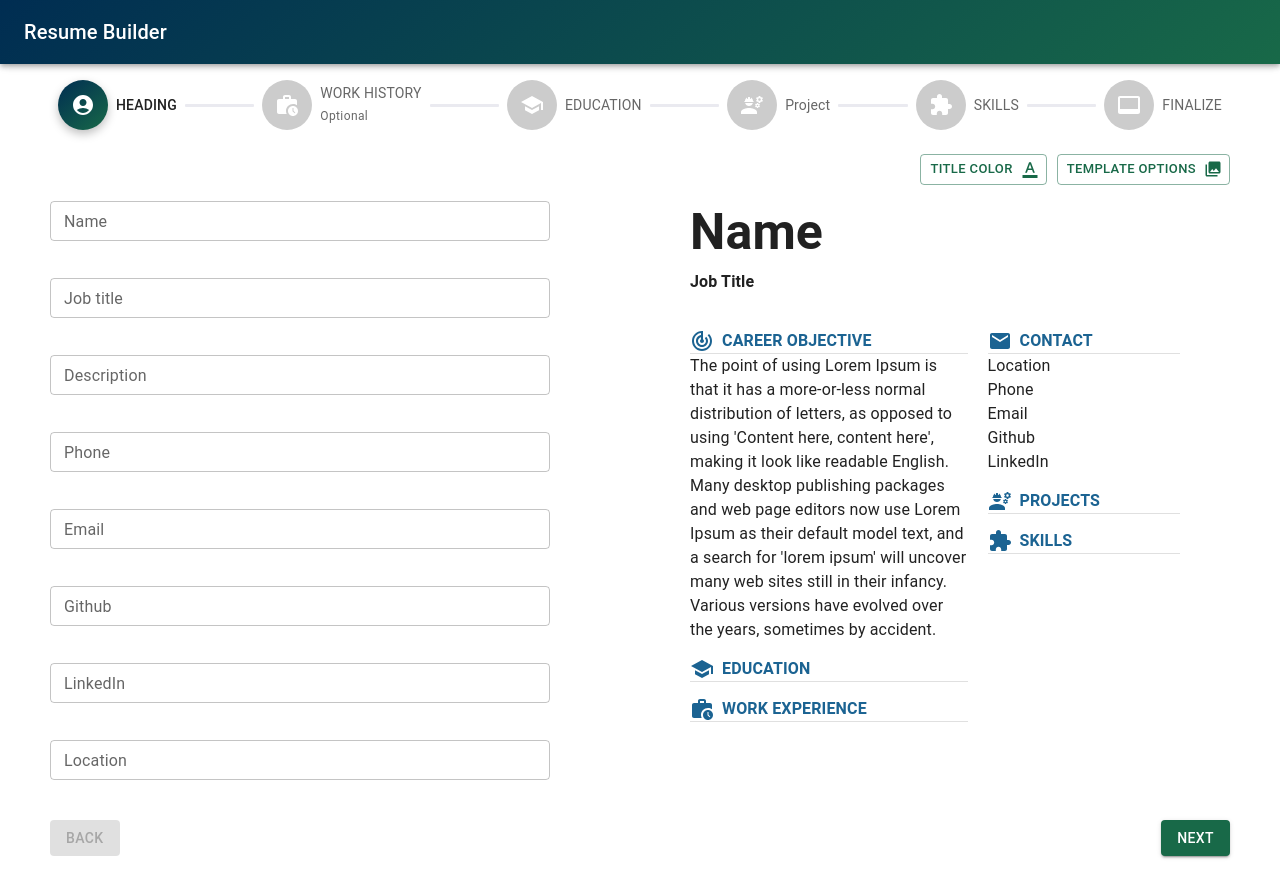
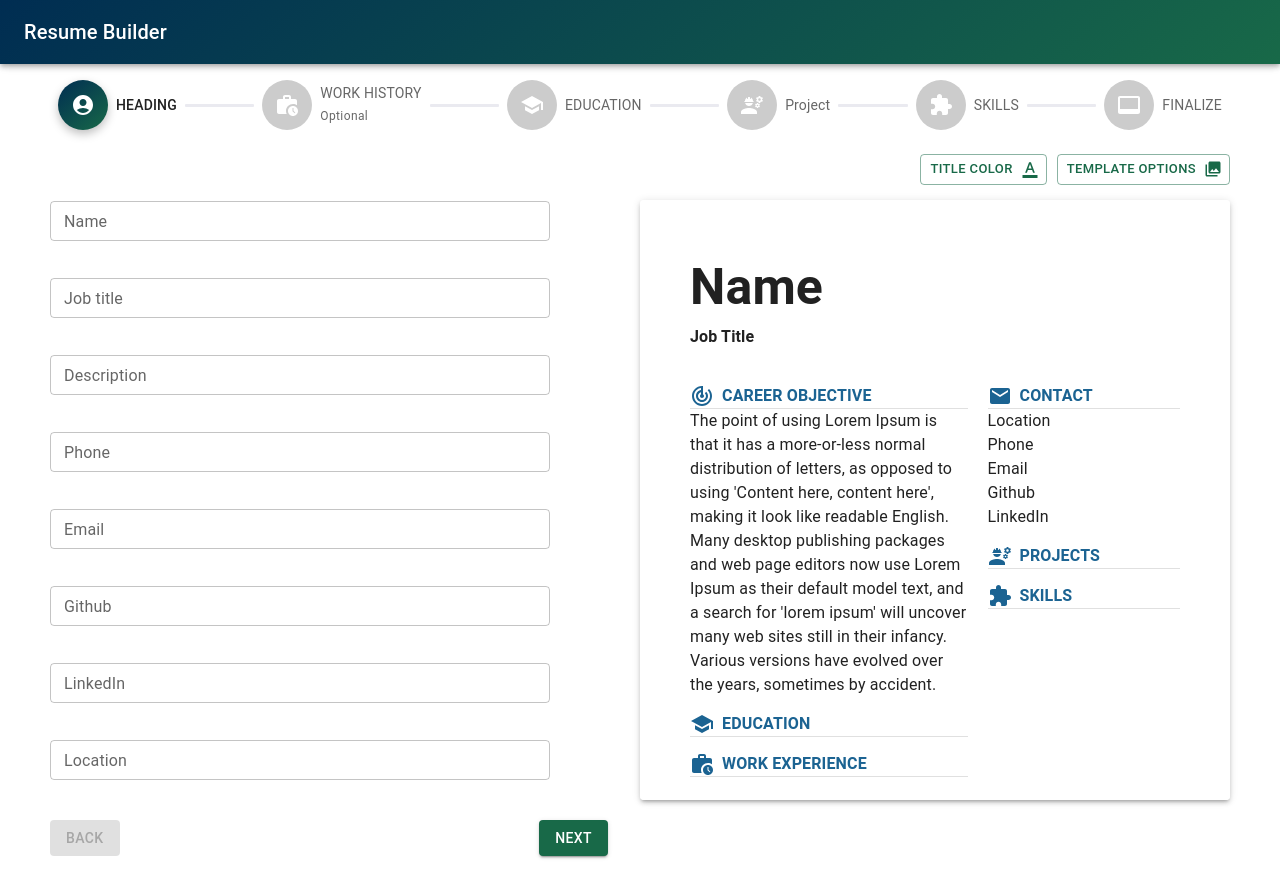
Before and after one commit to info-vivekranjan/Resume-builder, a React (Create React App) app: page / in a window 1280 px wide. Built offline with nearby package versions, Linux system fonts and the light colour scheme.

Commit message:
UI changes

```diff
--- a/src/Components/ResumeBuilder.jsx
+++ b/src/Components/ResumeBuilder.jsx
@@ -659,6 +659,10 @@ export default function ResumeBuilder() {
                   )}
                   content={() => inputRef.current}
                 />
+                <Paper
+                  elevation={3}
+                  style={{ minHeight: "100vh", marginTop: "15px" }}
+                >
                   <Box sx={{ p: "40px", pt: "0px" }} ref={inputRef}>
                     <ResumePreview
                       query={query}
@@ -670,6 +674,7 @@ export default function ResumeBuilder() {
                       selectedTemplate={selectedTemplate}
                     />
                   </Box>
+                </Paper>
               </Box>
               <Box sx={{ display: "flex", flexDirection: "row", pt: 2 }}>
                 <Box sx={{ flex: "1 1 auto" }} />
@@ -690,26 +695,11 @@ export default function ResumeBuilder() {
                     handleAddProjectData={handleAddProjectData}
                     handleAddWorkExperience={handleAddWorkExperience}
                     handleAddSkills={handleAddSkills}
-                    query = {query}
+                    query={query}
                   />
-                </Grid>
-                <Grid item xs={6}>
-                  <Box>
-                    <Box sx={{ p: "40px", pt: "0px" }}>
-                      <ResumePreview
-                        query={query}
-                        titleColor={titleColor}
-                        addEducation={addEducation}
-                        addWorkExperience={addWorkExperience}
-                        addProjectData={addProjectData}
-                        addSkill={addSkill}
-                        selectedTemplate={selectedTemplate}
-                      />
-                    </Box>
-                  </Box>
-                </Grid>
-              </Grid>
-              <Box sx={{ display: "flex", flexDirection: "row", pt: 2 }}>
+                  <Box
+                    sx={{ display: "flex", flexDirection: "row", pt: 2, pr: 4 }}
+                  >
                     <Button
                       variant="contained"
                       color="inherit"
@@ -735,6 +725,28 @@ export default function ResumeBuilder() {
                       {activeStep === steps.length - 1 ? "Finish" : "Next"}
                     </Button>
                   </Box>
+                </Grid>
+                <Grid item xs={6}>
+                  <Box>
+                    <Paper
+                      elevation={3}
+                      style={{ maxHeight: "75vh", marginTop: "15px", overflowY:"scroll" }}
+                    >
+                      <Box sx={{ p: "40px" }}>
+                        <ResumePreview
+                          query={query}
+                          titleColor={titleColor}
+                          addEducation={addEducation}
+                          addWorkExperience={addWorkExperience}
+                          addProjectData={addProjectData}
+                          addSkill={addSkill}
+                          selectedTemplate={selectedTemplate}
+                        />
+                      </Box>
+                    </Paper>
+                  </Box>
+                </Grid>
+              </Grid>
             </React.Fragment>
           )}
         </Box>
--- a/src/index.css
+++ b/src/index.css
@@ -11,3 +11,24 @@ code {
   font-family: source-code-pro, Menlo, Monaco, Consolas, 'Courier New',
     monospace;
 }
+
+
+/* width */
+::-webkit-scrollbar {
+  width: 5px;
+}
+
+/* Track */
+::-webkit-scrollbar-track {
+  background: #f1f1f1;
+}
+
+/* Handle */
+::-webkit-scrollbar-thumb {
+  background: #c4c3c3;
+}
+
+/* Handle on hover */
+::-webkit-scrollbar-thumb:hover {
+  background: #8a8a8a;
+}
```
Lines whose indentation alone changed are shown as unchanged.
